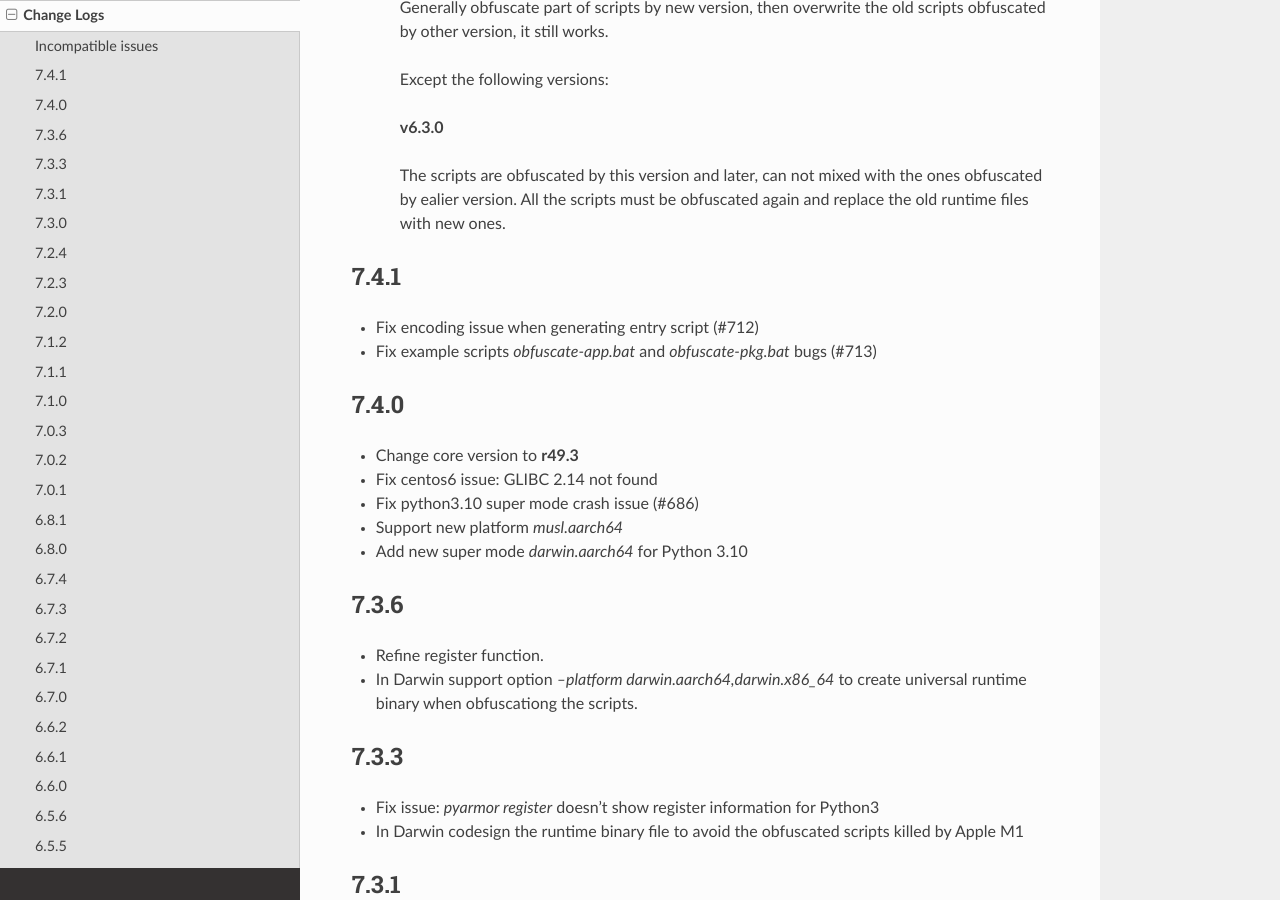
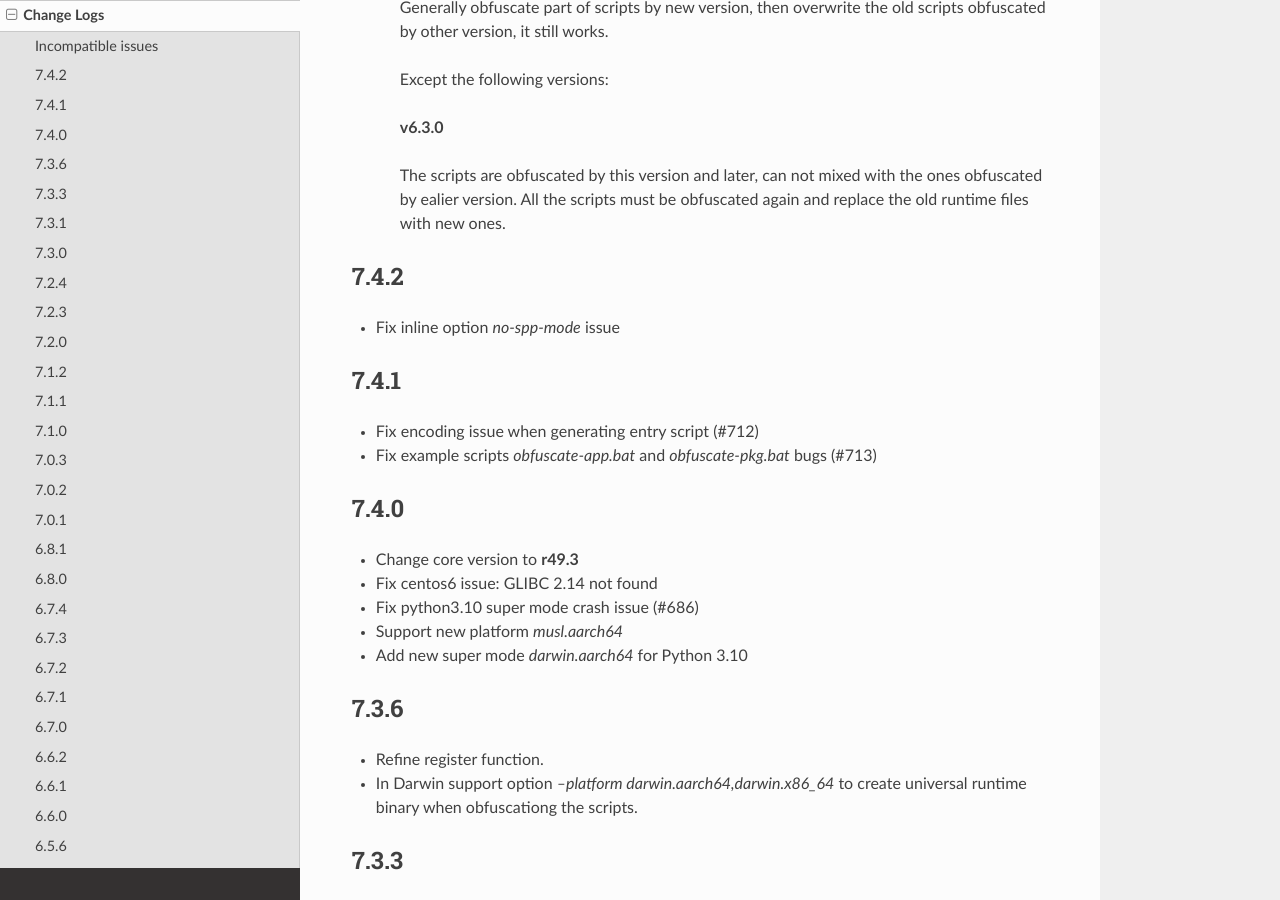
Before and after one commit to dashingsoft/pyarmor, a Sphinx documentation site: the page built from docs/change-logs.rst, in a window 1280 px wide and 900 px high, scrolled down 601 px. Built offline with Sphinx 7.4.7 and the Read the Docs theme 2.0.0, drawn with Linux system fonts in a browser that asks for light colours.

Commit message:
Add change log

```diff
--- a/docs/change-logs.rst
+++ b/docs/change-logs.rst
@@ -44,6 +44,10 @@
   It may be changed from time to time to fix new bugs, please update it once it
   doesn't work. If the new version has been released in PyPi, please remove the
   dev version, install the stable version from PyPi.
+
+7.4.2
+-----
+* Fix inline option `no-spp-mode` issue
 
 7.4.1
 -----
```
